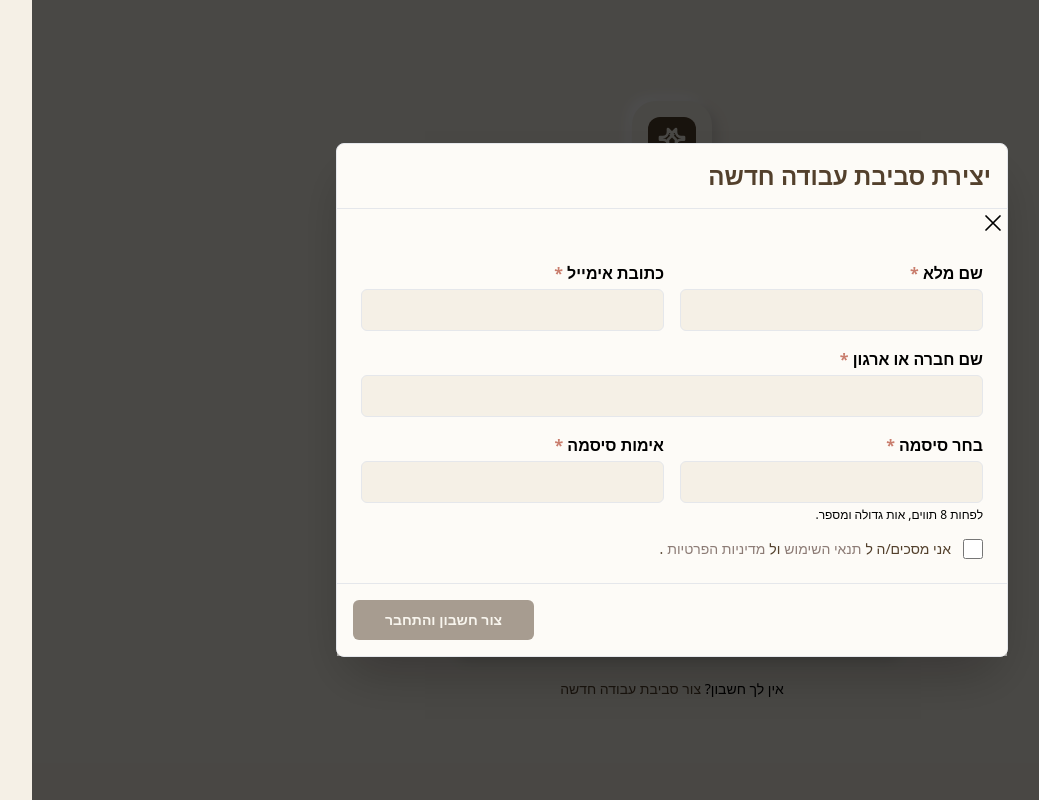
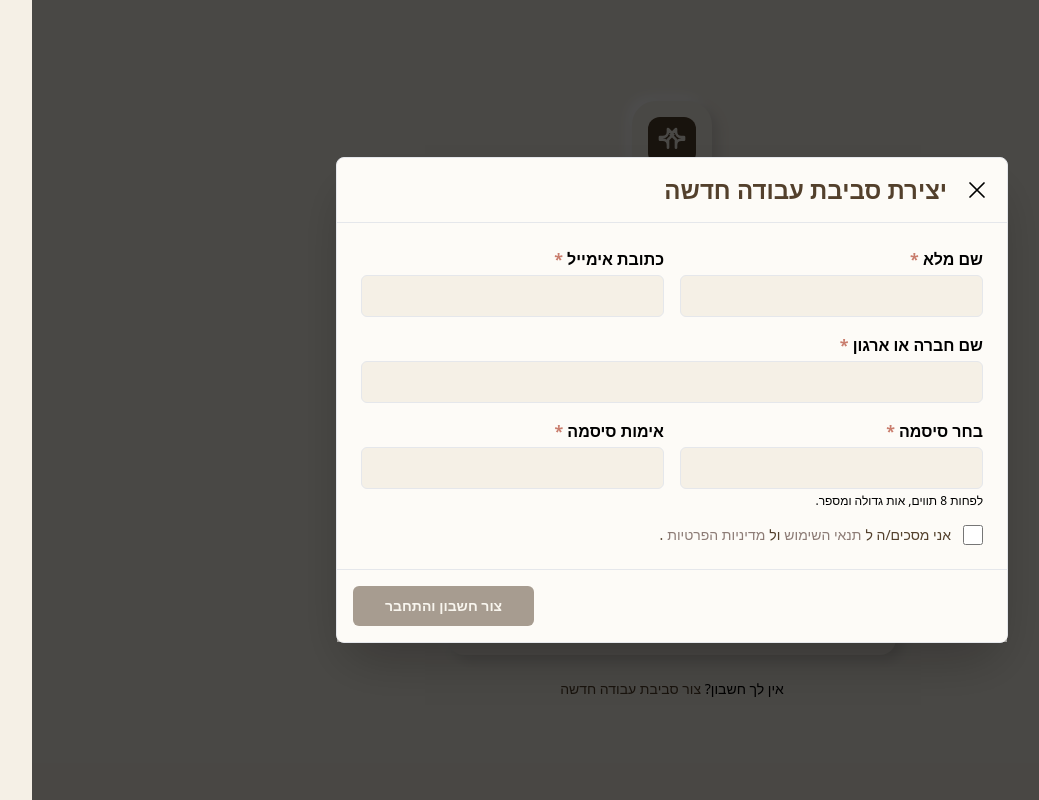
Before and after one commit to PlanD600/project, a React (Vite) app: page / in a window 1280 px wide. Both pictures are taken after a click on the link "צור סביבת עבודה חדשה". Shown: the whole page, without its empty margins (110-1149 px from the left). Built offline with nearby package versions, Linux system fonts and the light colour scheme; no server answers.

Commit message:
fix: Improve header layout and close button placement in RegistrationModal component

```diff
--- a/components/RegistrationModal.tsx
+++ b/components/RegistrationModal.tsx
@@ -65,12 +65,12 @@ const RegistrationModal: React.FC<RegistrationModalProps> = ({ isOpen, onClose,
           onClick={e => e.stopPropagation()}
           onSubmit={handleSubmit}
         >
-          <header className="p-4 border-b border-dark flex justify-between items-center">
+          <header className="p-4 border-b border-dark flex items-center gap-x-4">
+            <button type="button" onClick={onClose} aria-label="סגור חלון" className="text-dimmed hover:text-primary">
+              <Icon name="close" className="w-7 h-7" />
+            </button>
             <h2 id="registration-modal-title" className="text-2xl font-bold text-primary">יצירת סביבת עבודה חדשה</h2>
           </header>
-          <button type="button" onClick={onClose} aria-label="סגור חלון" className="text-dimmed hover:text-primary">
-            <Icon name="close" className="w-7 h-7" />
-          </button>
 
           <main className="p-6 flex-grow overflow-y-auto space-y-4">
             {error && <div className="bg-danger/20 text-danger text-sm p-3 rounded-md text-center">{error}</div>}
```
